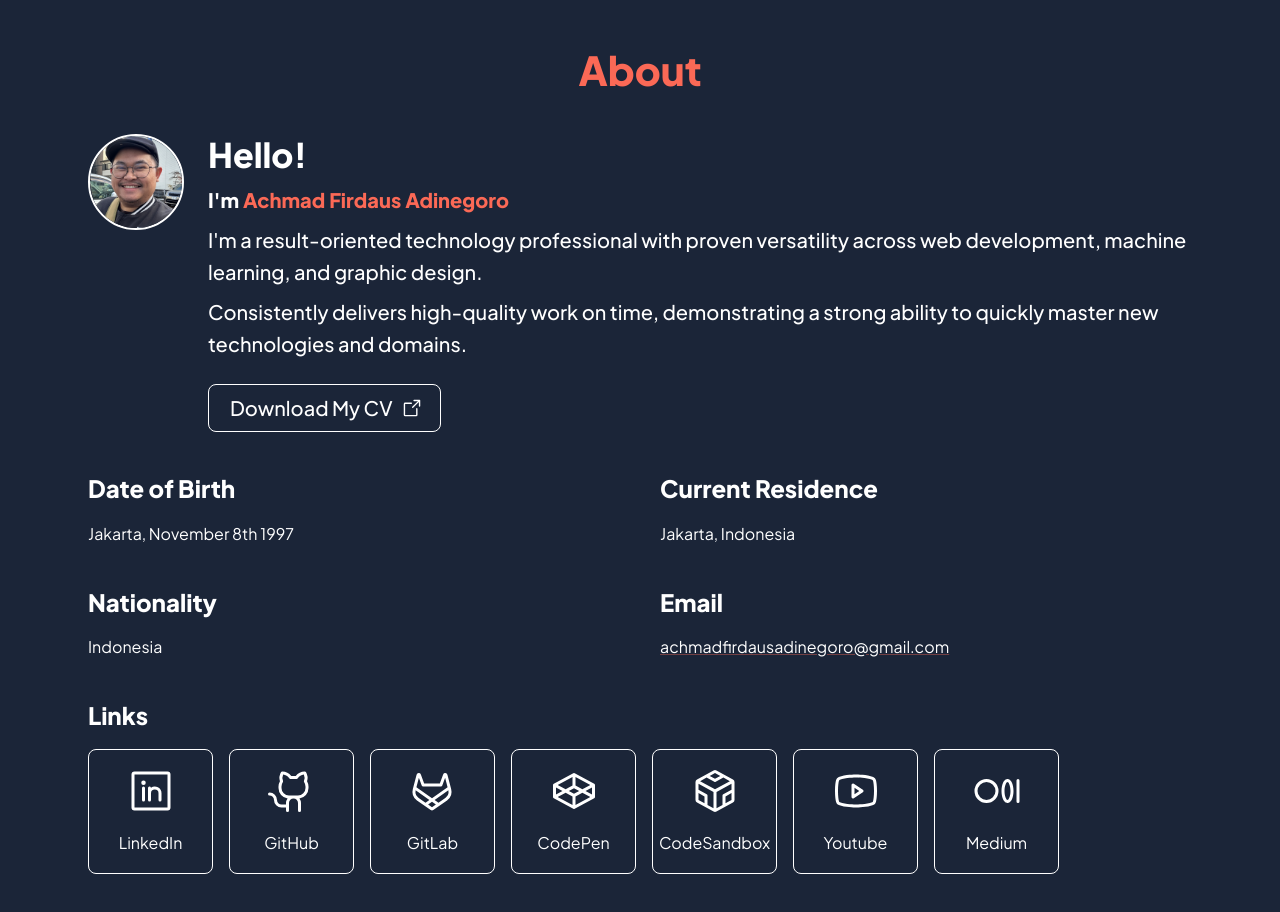
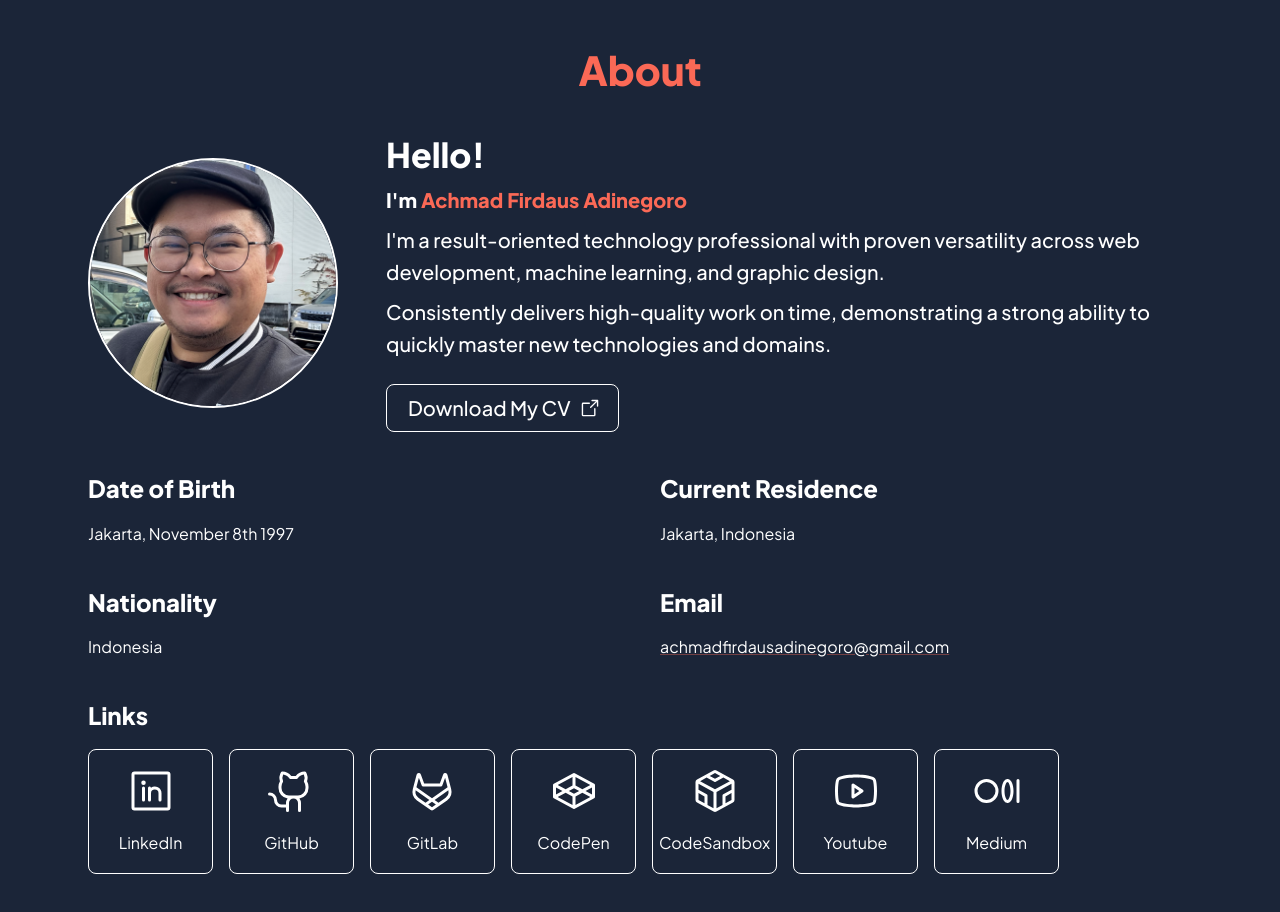
Before and after one commit to VictimCrasher/irl-web, a React (Vite) app: page / in a window 1280 px wide. Shown: the part 802-1714 px from the top of the page. Built offline with nearby package versions, Linux system fonts and the light colour scheme.

Commit message:
feat: Image size and spacing adjustments

```diff
--- a/src/components/About/index.jsx
+++ b/src/components/About/index.jsx
@@ -23,14 +23,14 @@ const About = () => {
             About
           </Typography>
         </Stack>
-        <Stack direction={{ xs: 'column', lg: 'row' }} justifyContent="center" spacing={3} sx={{ width: '100%' }}>
+        <Stack direction={{ xs: 'column', lg: 'row' }} justifyContent="center" alignItems="center" spacing={6} sx={{ width: '100%' }}>
           {data?.photo && (
             <Box
               component="img"
               src={data.photo}
               alt="Achmad Firdaus Adinegoro - Frontend Developer and AI Developer professional headshot"
-              width={96}
-              height={96}
+              width={250}
+              height={250}
               sx={{ borderRadius: '50%', border: '2px solid #FFFFFF', flexShrink: 0 }}
             />
           )}
@@ -73,7 +73,7 @@ const About = () => {
           ))}
           <Grid item size={{ xs: 12 }}>
             <DetailItem name="Links">
-              <Stack direction="row" spacing={2} flexWrap="wrap">
+              <Stack direction="row" gap={2} flexWrap="wrap">
                 {data.links.map((link, index) => (
                   <LinksItem {...link} key={index} />
                 ))}
```
